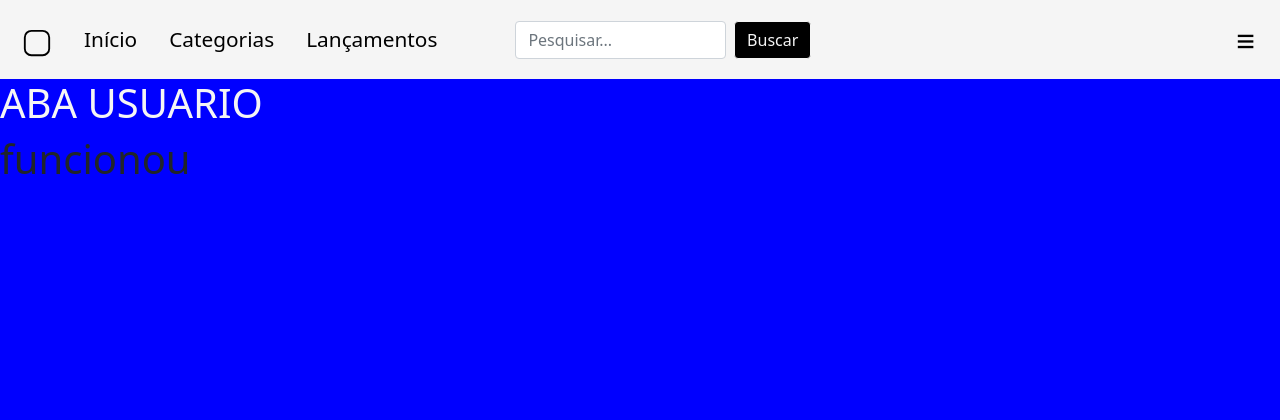
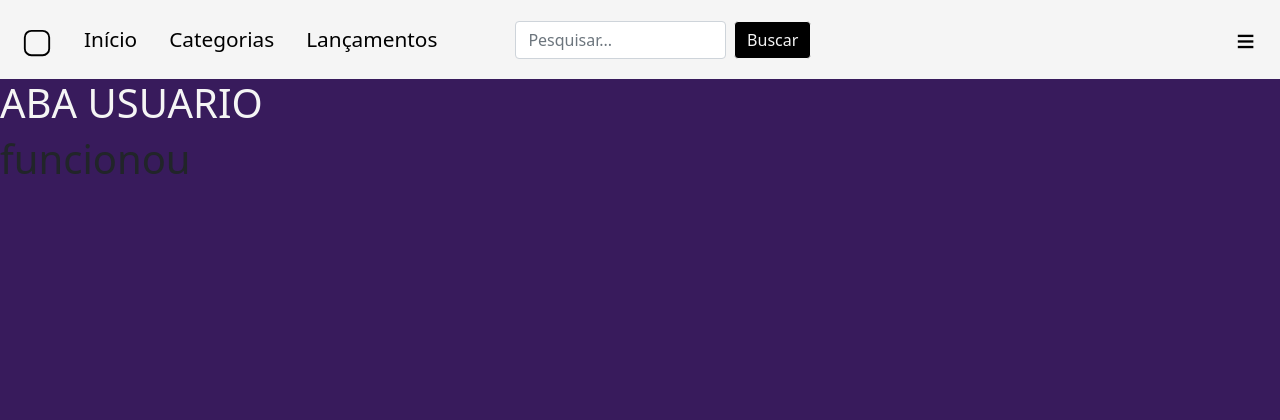
Before and after one commit to Dudubraga/Projeto_Biblioteca, a Django app: page /perfil/ in a window 1280 px wide. Shown: the top 420 px of the page. Run offline with Django 5.2, Linux system fonts and the light colour scheme.

```diff
--- a/biblioteca/projeto_biblioteca/app_biblioteca/templates/usuarios/homeusuario.html
+++ b/biblioteca/projeto_biblioteca/app_biblioteca/templates/usuarios/homeusuario.html
@@ -13,7 +13,7 @@
     <title>Biblioteca</title>
 </head>
 
-<body style="background-color: blue">
+<body style="background-color: rgb(56,27,92,255)">
     <!-- barra de navegacao -->
     <nav style="background-color: whitesmoke !important;" class="navbar navbar-expand-lg navbar-light bg-light">
         <div class="container-fluid">
--- a/biblioteca/projeto_biblioteca/app_biblioteca/templates/usuarios/perfil.html
+++ b/biblioteca/projeto_biblioteca/app_biblioteca/templates/usuarios/perfil.html
@@ -1,4 +1,5 @@
 {% extends 'usuarios/homeusuario.html' %}
 {% block conteudo %}
 <h1>funcionou</h1>
+
 {% endblock %}
```
